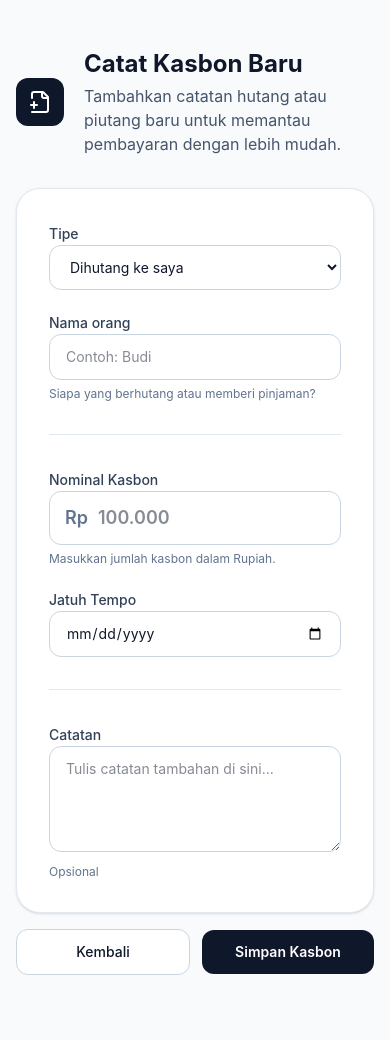
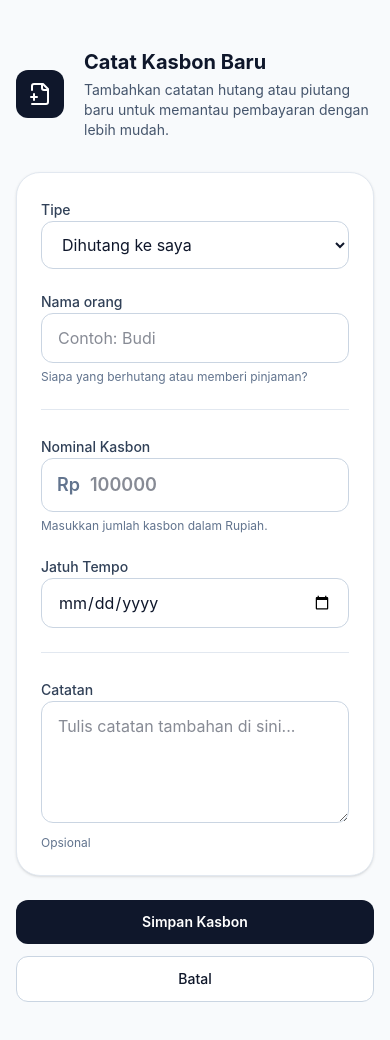
Before and after one commit to ibnusetiawan22/Kasbon-App, a Next.js app: page /dashboard/new in a window 390 px wide. Shown: the top 1040 px of the page. Built offline with nearby package versions, Linux system fonts and the light colour scheme.

Commit message:
style: improve mobile responsiveness

```diff
--- a/src/features/debts/components/dashboard-client.tsx
+++ b/src/features/debts/components/dashboard-client.tsx
@@ -256,23 +256,23 @@ export function DashboardClient({
   return (
     <>
       <section className="space-y-8">
-        <div className="flex flex-col items-start justify-between gap-4 rounded-3xl bg-slate-900 p-6 text-white shadow-sm sm:flex-row sm:items-center">
+        <div className="flex flex-col items-start justify-between gap-6 rounded-3xl bg-slate-900 p-6 text-white shadow-sm sm:flex-row sm:items-center sm:gap-4">
           <div>
-            <h1 className="text-2xl font-bold">Halo 👋</h1>
-            <p className="mt-1.5 text-lg text-slate-200">
+            <h1 className="text-2xl font-bold sm:text-3xl">Halo 👋</h1>
+            <p className="mt-1.5 text-base text-slate-200 sm:text-lg">
               Selamat Datang{" "}
               <span className="font-semibold text-white">
                 {formatDisplayName(userDisplayName)}
               </span>
             </p>
-            <p className="mt-2 max-w-xl text-sm text-slate-400">
+            <p className="mt-2 max-w-xl text-xs text-slate-400 sm:text-sm">
               Kelola hutang piutang pribadi, pantau status pembayaran, dan lihat
               ringkasan keuangan dalam satu dashboard.
             </p>
           </div>
           <Link
             href="/dashboard/new"
-            className="inline-flex w-full items-center justify-center gap-2 rounded-xl bg-white px-4 py-2.5 text-sm font-semibold text-slate-900 shadow-sm transition hover:bg-slate-100 sm:w-auto"
+            className="inline-flex w-full shrink-0 items-center justify-center gap-2 rounded-xl bg-white px-4 py-2.5 text-sm font-semibold text-slate-900 shadow-sm transition hover:bg-slate-100 sm:w-auto"
           >
             <Plus className="h-4 w-4 text-slate-900" />
             <span className="text-slate-900">Tambah Kasbon</span>
@@ -300,17 +300,17 @@ export function DashboardClient({
           />
         </div>
 
-        <div className="space-y-4">
+        <div className="space-y-6">
           <div className="relative">
             <div className="pointer-events-none absolute inset-y-0 left-0 flex items-center pl-4">
-              <Search className="h-4 w-4 text-slate-400" />
+              <Search className="h-5 w-5 text-slate-400" />
             </div>
             <input
               type="search"
               value={searchQuery}
               onChange={(e) => setSearchQuery(e.target.value)}
               placeholder="Cari nama atau catatan..."
-              className="w-full rounded-xl border border-slate-300 bg-white py-3 pl-10 pr-4 text-sm text-slate-900 outline-none transition focus:border-slate-400 focus:ring-1 focus:ring-slate-400"
+              className="w-full rounded-xl border border-slate-300 bg-white py-3 pl-11 pr-4 text-sm text-slate-900 outline-none transition focus:border-slate-400 focus:ring-1 focus:ring-slate-400 sm:text-base sm:py-3.5"
             />
           </div>
 
--- a/src/features/debts/components/debt-create-form.tsx
+++ b/src/features/debts/components/debt-create-form.tsx
@@ -97,8 +97,8 @@ export function DebtCreateForm() {
               <FilePlus2 className="h-6 w-6" />
             </div>
             <div>
-              <h1 className="text-2xl font-bold text-slate-900">Catat Kasbon Baru</h1>
-              <p className="mt-1 text-base text-slate-600">
+              <h1 className="text-xl font-bold text-slate-900 sm:text-2xl">Catat Kasbon Baru</h1>
+              <p className="mt-1 text-sm text-slate-600 sm:text-base">
                 Tambahkan catatan hutang atau piutang baru untuk memantau pembayaran dengan lebih
                 mudah.
               </p>
@@ -106,14 +106,14 @@ export function DebtCreateForm() {
           </div>
 
           <form
-            className="space-y-4"
+            className="space-y-6"
             onSubmit={async (event) => {
               event.preventDefault();
               await handleSubmit(new FormData(event.currentTarget));
             }}
           >
-            <div className="rounded-3xl border border-slate-200 bg-white p-8 shadow-sm">
-              <div className="space-y-8">
+            <div className="rounded-3xl border border-slate-200 bg-white p-6 shadow-sm sm:p-8">
+              <div className="space-y-6">
                 {/* Section 1: Info Dasar */}
                 <div className="space-y-5">
                   <div className="grid gap-5 sm:grid-cols-2">
@@ -122,7 +122,7 @@ export function DebtCreateForm() {
                       <select
                         name="type"
                         defaultValue="owed_to_me"
-                        className="w-full rounded-xl border border-slate-300 bg-white px-4 py-3 text-sm text-slate-900 outline-none transition focus:border-blue-500 focus:ring-2 focus:ring-blue-500/50"
+                        className="w-full rounded-xl border border-slate-300 bg-white px-4 py-3 text-base text-slate-900 outline-none transition focus:ring-2 focus:ring-slate-400"
                       >
                         <option value="owed_to_me">Dihutang ke saya</option>
                         <option value="i_owe">Saya hutang</option>
@@ -137,7 +137,7 @@ export function DebtCreateForm() {
                         name="counterpartName"
                         required
                         placeholder="Contoh: Budi"
-                        className="w-full rounded-xl border border-slate-300 bg-white px-4 py-3 text-sm text-slate-900 outline-none transition focus:border-blue-500 focus:ring-2 focus:ring-blue-500/50"
+                        className="w-full rounded-xl border border-slate-300 bg-white px-4 py-3 text-base text-slate-900 outline-none transition focus:ring-2 focus:ring-slate-400"
                       />
                       <p className="text-xs text-slate-500">
                         Siapa yang berhutang atau memberi pinjaman?
@@ -150,7 +150,7 @@ export function DebtCreateForm() {
                 </div>
 
                 {/* Section 2: Nominal & Tanggal */}
-                <div className="space-y-5 border-t border-slate-200 pt-8">
+                <div className="space-y-5 border-t border-slate-200 pt-6">
                   <label className="block space-y-1.5">
                     <span className="text-sm font-medium text-slate-700">Nominal Kasbon</span>
                     <div className="relative">
@@ -163,8 +163,8 @@ export function DebtCreateForm() {
                         min={1}
                         step={1}
                         type="number"
-                        placeholder="100.000"
-                        className="w-full rounded-xl border border-slate-300 bg-white px-4 py-3 pl-12 text-lg font-semibold text-slate-900 outline-none transition focus:border-blue-500 focus:ring-2 focus:ring-blue-500/50"
+                        placeholder="100000"
+                        className="w-full rounded-xl border border-slate-300 bg-white px-4 py-3 pl-12 text-lg font-semibold text-slate-900 outline-none transition focus:ring-2 focus:ring-slate-400"
                       />
                     </div>
                     <p className="text-xs text-slate-500">
@@ -179,20 +179,20 @@ export function DebtCreateForm() {
                     <input
                       name="dueDate"
                       type="date"
-                      className="w-full rounded-xl border border-slate-300 bg-white px-4 py-3 text-sm text-slate-900 outline-none transition focus:border-blue-500 focus:ring-2 focus:ring-blue-500/50"
+                      className="w-full rounded-xl border border-slate-300 bg-white px-4 py-3 text-base text-slate-900 outline-none transition focus:ring-2 focus:ring-slate-400"
                     />
                   </label>
                 </div>
 
                 {/* Section 3: Catatan */}
-                <div className="space-y-5 border-t border-slate-200 pt-8">
+                <div className="space-y-5 border-t border-slate-200 pt-6">
                   <label className="block space-y-1.5">
                     <span className="text-sm font-medium text-slate-700">Catatan</span>
                     <textarea
                       name="note"
                       rows={4}
                       placeholder="Tulis catatan tambahan di sini..."
-                      className="w-full rounded-xl border border-slate-300 bg-white px-4 py-3 text-sm text-slate-900 outline-none transition focus:border-blue-500 focus:ring-2 focus:ring-blue-500/50"
+                      className="w-full rounded-xl border border-slate-300 bg-white px-4 py-3 text-base text-slate-900 outline-none transition focus:ring-2 focus:ring-slate-400"
                     />
                     <p className="text-xs text-slate-500">Opsional</p>
                     {fieldErrors.note ? (
@@ -209,12 +209,12 @@ export function DebtCreateForm() {
               ) : null}
             </div>
 
-            <div className="flex items-center gap-3">
+            <div className="flex flex-col-reverse gap-3 sm:flex-row sm:justify-end">
               <Link
                 href={ROUTES.dashboard}
-                className="flex-1 rounded-xl border border-slate-300 bg-white px-4 py-3 text-center text-sm font-medium text-slate-700 transition hover:bg-slate-50 sm:flex-initial sm:px-8"
+                className="flex-1 justify-center rounded-xl border border-slate-300 bg-white px-4 py-3 text-center text-sm font-medium text-slate-700 transition hover:bg-slate-50 sm:flex-initial sm:px-8"
               >
-                Kembali
+                Batal
               </Link>
               <button
                 type="submit"
--- a/src/features/debts/components/debt-edit-dialog.tsx
+++ b/src/features/debts/components/debt-edit-dialog.tsx
@@ -59,23 +59,23 @@ export function DebtEditDialog({
 
   return (
     <div className="fixed inset-0 z-50 flex items-end bg-slate-950/45 p-4 sm:items-center sm:justify-center">
-      <div className="w-full rounded-3xl bg-white p-5 shadow-2xl sm:max-w-lg">
-        <div className="mb-4 flex items-start justify-between gap-4">
+      <div className="w-full rounded-3xl bg-white p-6 shadow-2xl sm:max-w-lg">
+        <div className="mb-6 flex items-start justify-between gap-4">
           <div>
-            <h2 className="text-lg font-semibold text-slate-900">Edit Kasbon</h2>
-            <p className="text-sm text-slate-500">Perbarui detail kasbon sesuai kebutuhan.</p>
+            <h2 className="text-xl font-semibold text-slate-900">Edit Kasbon</h2>
+            <p className="mt-1 text-sm text-slate-500">Perbarui detail kasbon sesuai kebutuhan.</p>
           </div>
           <button
             type="button"
             onClick={onClose}
-            className="rounded-full p-2 text-slate-500 transition hover:bg-slate-100 hover:text-slate-800"
+            className="-m-2 rounded-full p-2 text-slate-500 transition hover:bg-slate-100 hover:text-slate-800"
           >
-            <X className="h-4 w-4" />
+            <X className="h-5 w-5" />
           </button>
         </div>
 
         <form
-          className="space-y-4"
+          className="space-y-5"
           onSubmit={async (event) => {
             event.preventDefault();
 
@@ -101,7 +101,7 @@ export function DebtEditDialog({
                     : current,
                 )
               }
-              className="w-full rounded-xl border border-slate-300 px-3 py-2.5 text-sm outline-none transition focus:border-slate-500"
+              className="w-full rounded-xl border border-slate-300 bg-white px-4 py-3 text-base outline-none transition focus:border-slate-500"
             />
           </label>
 
@@ -117,7 +117,7 @@ export function DebtEditDialog({
                       : current,
                   )
                 }
-                className="w-full rounded-xl border border-slate-300 px-3 py-2.5 text-sm outline-none transition focus:border-slate-500"
+                className="w-full rounded-xl border border-slate-300 bg-white px-4 py-3 text-base outline-none transition focus:border-slate-500"
               >
                 <option value="owed_to_me">Dihutang ke Saya</option>
                 <option value="i_owe">Saya Hutang</option>
@@ -137,7 +137,7 @@ export function DebtEditDialog({
                     current ? { ...current, amount: event.target.value } : current,
                   )
                 }
-                className="w-full rounded-xl border border-slate-300 px-3 py-2.5 text-sm outline-none transition focus:border-slate-500"
+                className="w-full rounded-xl border border-slate-300 bg-white px-4 py-3 text-base outline-none transition focus:border-slate-500"
               />
             </label>
           </div>
@@ -152,7 +152,7 @@ export function DebtEditDialog({
                   current ? { ...current, dueDate: event.target.value } : current,
                 )
               }
-              className="w-full rounded-xl border border-slate-300 px-3 py-2.5 text-sm outline-none transition focus:border-slate-500"
+              className="w-full rounded-xl border border-slate-300 bg-white px-4 py-3 text-base outline-none transition focus:border-slate-500"
             />
           </label>
 
@@ -166,11 +166,11 @@ export function DebtEditDialog({
                   current ? { ...current, note: event.target.value } : current,
                 )
               }
-              className="w-full rounded-xl border border-slate-300 px-3 py-2.5 text-sm outline-none transition focus:border-slate-500"
+              className="w-full rounded-xl border border-slate-300 bg-white px-4 py-3 text-base outline-none transition focus:border-slate-500"
             />
           </label>
 
-          <label className="flex items-center gap-3 rounded-2xl border border-slate-200 px-4 py-3">
+          <label className="flex items-center gap-3 rounded-2xl border border-slate-200 p-4">
             <input
               type="checkbox"
               checked={formValues.settled}
@@ -179,23 +179,23 @@ export function DebtEditDialog({
                   current ? { ...current, settled: event.target.checked } : current,
                 )
               }
-              className="h-4 w-4 rounded border-slate-300"
+              className="h-5 w-5 rounded border-slate-300"
             />
             <span className="text-sm text-slate-700">Tandai sebagai lunas</span>
           </label>
 
-          <div className="flex gap-3">
+          <div className="flex flex-col gap-3 sm:flex-row">
             <button
               type="button"
               onClick={onClose}
-              className="flex-1 rounded-xl border border-slate-300 px-4 py-2.5 text-sm font-medium text-slate-700 transition hover:bg-slate-50"
+              className="flex-1 rounded-xl border border-slate-300 px-4 py-3 text-sm font-medium text-slate-700 transition hover:bg-slate-50"
             >
               Batal
             </button>
             <button
               type="submit"
               disabled={isSaving}
-              className="flex-1 rounded-xl bg-slate-900 px-4 py-2.5 text-sm font-medium text-white transition hover:bg-slate-800 disabled:opacity-60"
+              className="flex-1 rounded-xl bg-slate-900 px-4 py-3 text-sm font-medium text-white transition hover:bg-slate-800 disabled:opacity-60"
             >
               {isSaving ? "Menyimpan..." : "Simpan"}
             </button>
--- a/src/features/debts/components/debt-item-card.tsx
+++ b/src/features/debts/components/debt-item-card.tsx
@@ -59,17 +59,18 @@ export function DebtItemCard({
 
       {debt.note ? <p className="mt-4 text-sm leading-6 text-slate-600">{debt.note}</p> : null}
 
-      <div className="mt-5 flex flex-col gap-2 sm:flex-row">
+      <div className="mt-5 flex flex-col gap-3">
+        <div className="grid grid-cols-1 gap-3 sm:grid-cols-2">
           <button
             type="button"
             disabled={isSettled || isUpdating}
             onClick={() => void onSettle(debt)}
-          className="inline-flex items-center justify-center gap-2 rounded-xl bg-emerald-600 px-4 py-2.5 text-sm font-medium text-white transition hover:bg-emerald-500 disabled:cursor-not-allowed disabled:bg-emerald-200"
+            className="inline-flex w-full items-center justify-center gap-2 rounded-xl bg-emerald-600 px-4 py-2.5 text-sm font-medium text-white transition hover:bg-emerald-500 disabled:cursor-not-allowed disabled:bg-emerald-200"
           >
             <CheckCircle2 className="h-4 w-4" />
             {isSettled ? "Sudah Lunas" : "Tandai Lunas"}
           </button>
-
+          <div className="grid grid-cols-2 gap-3">
             <button
               type="button"
               disabled={isUpdating}
@@ -89,10 +90,14 @@ export function DebtItemCard({
               <Trash2 className="h-4 w-4" />
               Hapus
             </button>
+          </div>
+        </div>
 
-        <div className="inline-flex items-center justify-center gap-2 rounded-xl bg-slate-50 px-4 py-2.5 text-sm text-slate-500 sm:ml-auto">
-          <CircleDollarSign className="h-4 w-4" />
-          {debt.dueDate ? `Jatuh tempo ${formatDate(debt.dueDate)}` : "Tanpa jatuh tempo"}
+        <div className="inline-flex w-full items-center justify-center gap-2 rounded-xl bg-slate-50 px-4 py-2.5 text-sm text-slate-500">
+          <CalendarClock className="h-4 w-4" />
+          {debt.dueDate
+            ? `Jatuh tempo ${formatDate(debt.dueDate)}`
+            : "Tanpa jatuh tempo"}
         </div>
       </div>
     </article>
```
Lines whose indentation alone changed are shown as unchanged.
